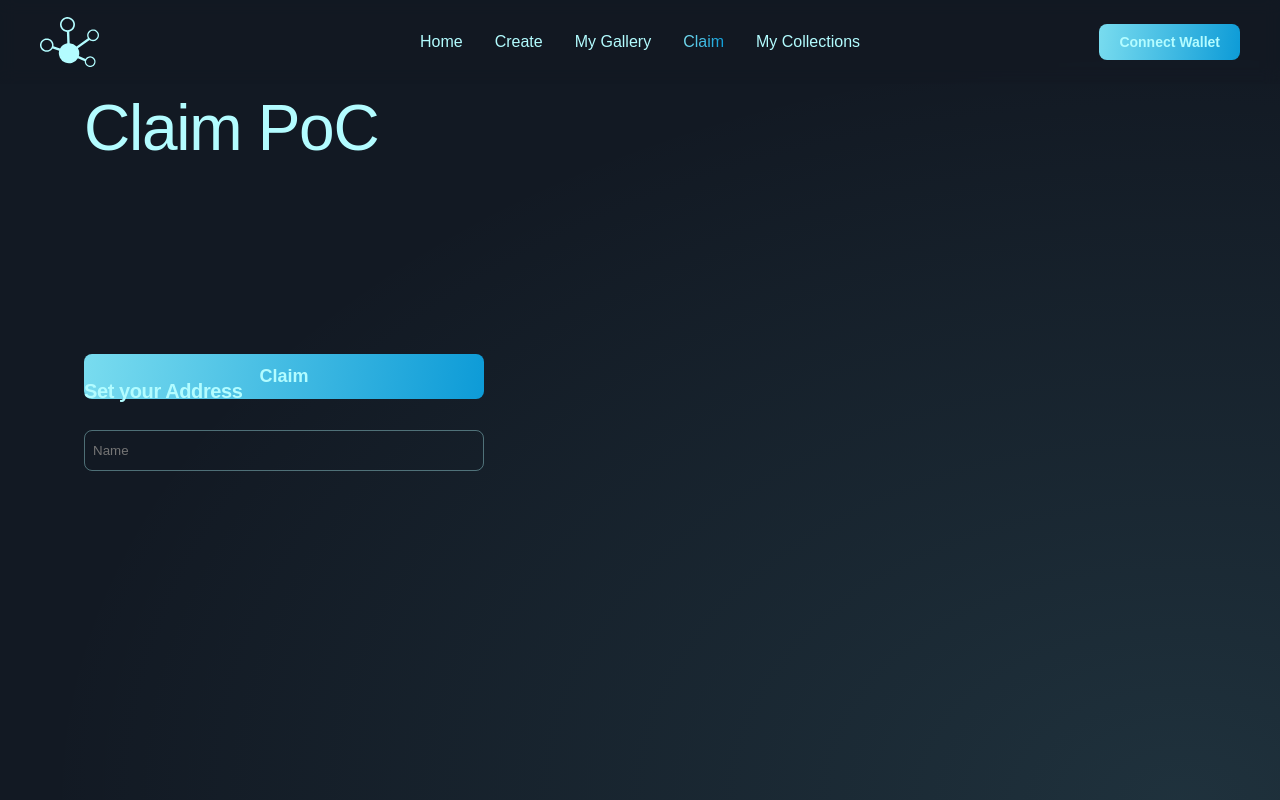
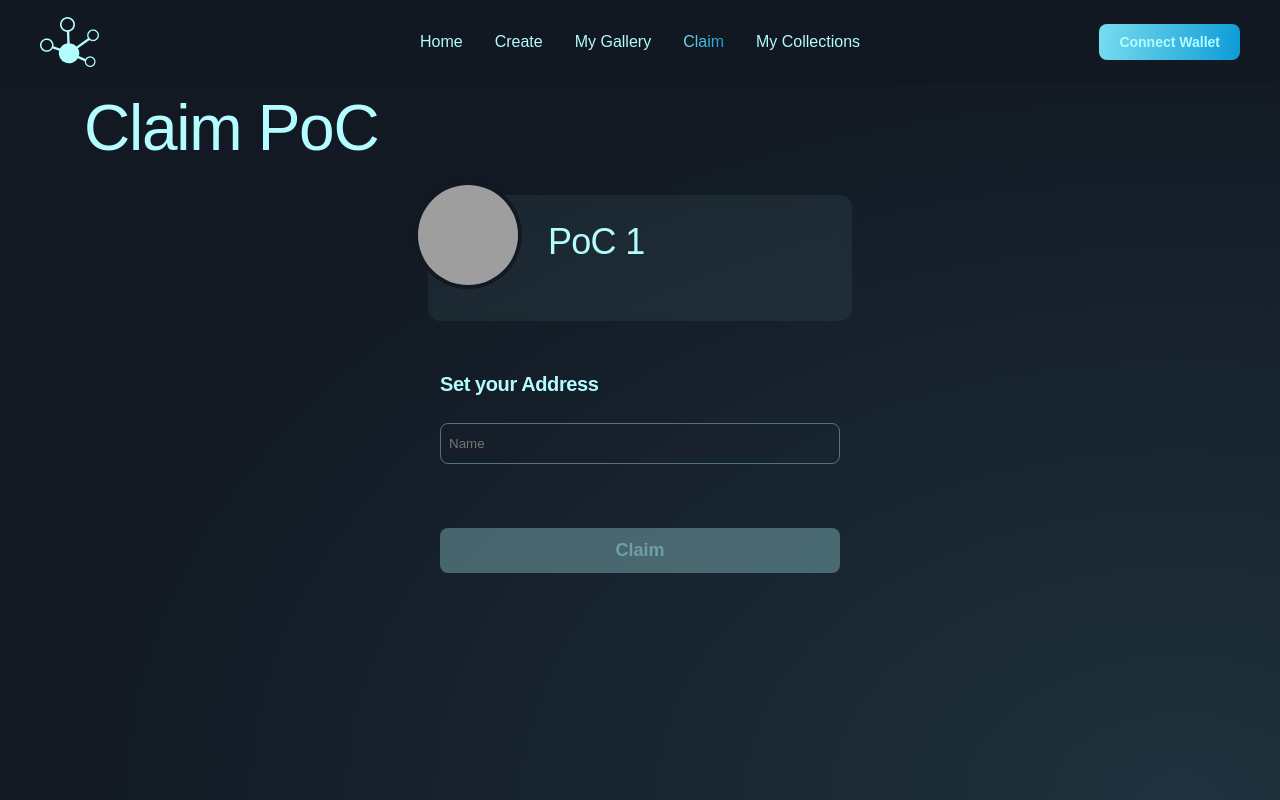
Before and after one commit to swiiny/poc-land, a Next.js app in the folder packages/frontend/: page /claim in a window 1280 px wide. Built offline with nearby package versions, Linux system fonts and the light colour scheme; grey boxes are pictures that could not be loaded; a web font is replaced by a local one.

Commit message:
add claim PoC steps to follow

```diff
--- a/packages/frontend/components/form/Form.jsx
+++ b/packages/frontend/components/form/Form.jsx
@@ -1,7 +1,7 @@
 import styled, { css } from 'styled-components';
 
 export const StyledFormItem = styled.div`
-    position: absolute;
+    position: ${(props) => (props.normalPos ? 'relative' : 'absolute')};
     display: flex;
     flex-direction: column;
     align-items: flex-start;
@@ -25,6 +25,14 @@ export const StyledFormItem = styled.div`
     @media (max-width: ${({ theme }) => theme.breakpoints.sm}) {
         top: 30%;
     }
+
+    ${(props) => (props.normalPos ? css`
+        top: unset;
+
+        @media (max-width: ${({ theme }) => theme.breakpoints.sm}) {
+            top: unset;
+        }
+    ` : '')}
 `;
 
 export const StyledFileInput = styled.label`
--- a/packages/frontend/components/gallery/PocItem.jsx
+++ b/packages/frontend/components/gallery/PocItem.jsx
@@ -2,13 +2,13 @@ import React, { useEffect } from 'react';
 import styled from 'styled-components';
 import { StyledHeadingThree, StyledText } from '../../styles/GlobalComponents';
 
-const PocItem = ({ poc }) => {
+const PocItem = ({ poc, ...otherProps }) => {
   useEffect(() => {
 
   }, []);
 
   return (
-    <StyledPocItem>
+    <StyledPocItem {...otherProps}>
       <div>
         <div className="img-container">
           <img src={poc.src} alt={poc.name} />
@@ -22,7 +22,7 @@ const PocItem = ({ poc }) => {
 };
 
 const StyledPocItem = styled.li`
-
+    list-style: none;
     padding: 2%;
     width: 32%;
 
--- a/packages/frontend/components/utils/Page.jsx
+++ b/packages/frontend/components/utils/Page.jsx
@@ -48,7 +48,7 @@ const StyledPage = styled.div`
   }
 
   @media (max-width: ${({ theme }) => theme.breakpoints.sm}) {
-      padding: 0 15px;
+      padding: 0 10px;
   }
 `;
 
--- a/packages/frontend/pages/claim.jsx
+++ b/packages/frontend/pages/claim.jsx
@@ -6,26 +6,35 @@ import styled from 'styled-components';
 import {
   StyledForm, StyledFormItem, StyledInput, StyledLabel,
 } from '../components/form/Form';
+import PocItem from '../components/gallery/PocItem';
 import Page from '../components/utils/Page';
+import useResponsive from '../hooks/useResponsive';
 import useWallet from '../hooks/useWallet';
-import { Button, StyledHeadingOne } from '../styles/GlobalComponents';
+import { Button, StyledHeadingOne, StyledText } from '../styles/GlobalComponents';
 import pocAbi from '../utils/pocAbi';
 
 const CLAIM_STEP = {
   unset: 'unset',
   setAddress: 'setAddress',
   minting: 'minting',
+  success: 'success',
+  error: 'error',
 };
 
 const Claim = () => {
   const [recipient, setRecipient] = useState('');
   const [pocId, setPocId] = useState('');
+  const [pocData, setPocData] = useState({
+    name: 'PoC 1',
+    description: 'This is a description for PoC 1',
+    src: 'https://picsum.photos/150/150',
+  });
 
-  const [claimStep, setClaimStep] = useState(0);
+  const [claimStep, setClaimStep] = useState(CLAIM_STEP.setAddress);
 
   const { account } = useWallet();
+  const { isSmallerThanSm } = useResponsive();
 
-  const isDataValid = useMemo(() => isAddress(recipient), [recipient]);
   const isPocIdValid = useMemo(() => {
     if (!pocId) {
       return false;
@@ -53,10 +62,11 @@ const Claim = () => {
 
   const claimPoc = async (e) => {
     e.preventDefault();
-    console.log('whatsssupppp');
 
     try {
       // TODO : Claim PoC
+      setClaimStep(CLAIM_STEP.minting);
+
       const url = `${process.env.SERVER_URL}/v1/server/mint`;
       const payload = {
         pocAddress: '0xeD616c1bb22C80c5EB35c492a992f3CDFD4098b0',
@@ -65,8 +75,15 @@ const Claim = () => {
       };
       const res = await axios.post(url, payload);
       console.log('res', res);
+
+      setTimeout(() => {
+        setClaimStep(CLAIM_STEP.success);
+      }, 1000);
     } catch (err) {
       console.error('Error claiming PoC: ', err);
+      setTimeout(() => {
+        setClaimStep(CLAIM_STEP.error);
+      }, 1000);
     }
   };
 
@@ -83,9 +100,12 @@ const Claim = () => {
           Claim PoC
         </StyledHeadingOne>
 
+        <StyledFormContainer>
+
           <StyledForm>
+            <PocItem poc={pocData} style={{ width: '110%', margin: '40px 0', marginLeft: `${isSmallerThanSm ? '-5%' : '0'}` }} />
 
-          <StyledFormItem isVisible>
+            <StyledFormItem isVisible normalPos>
               <StyledLabel>
                 Set your Address
               </StyledLabel>
@@ -97,21 +117,41 @@ const Claim = () => {
               />
             </StyledFormItem>
 
+            <StyledText
+              isVisible={claimStep !== CLAIM_STEP.unset}
+              negative={claimStep === CLAIM_STEP.error}
+              positive={claimStep === CLAIM_STEP.success}
+            >
+              {claimStep === CLAIM_STEP.minting && 'Minting PoC...'}
+              {claimStep === CLAIM_STEP.success && 'PoC successfully claimed'}
+              {claimStep === CLAIM_STEP.error && 'Error claiming PoC, please try again later'}
+            </StyledText>
+
+            <StyledFormItem isVisible={claimStep === CLAIM_STEP.setAddress || claimStep === CLAIM_STEP.error} normalPos>
               <Button
                 style={{ width: '100%' }}
                 type="submit"
                 onClick={(e) => claimPoc(e)}
+                disabled={!isAddress(recipient) || (claimStep !== CLAIM_STEP.setAddress && claimStep !== CLAIM_STEP.error)}
               >
-            {/* // disabled= {!isDataValid || !isPocIdValid} */}
                 Claim
               </Button>
-
+            </StyledFormItem>
           </StyledForm>
-
+        </StyledFormContainer>
       </StyledContainer>
     </Page>
   );
 };
+
+const StyledFormContainer = styled.div`
+  width: 100%;
+  display: flex;
+  justify-content: center;
+  align-items: center;
+
+  flex-direction: column;
+`;
 
 const StyledContainer = styled.div`
   position: relative;
```
Lines whose indentation alone changed are shown as unchanged.
